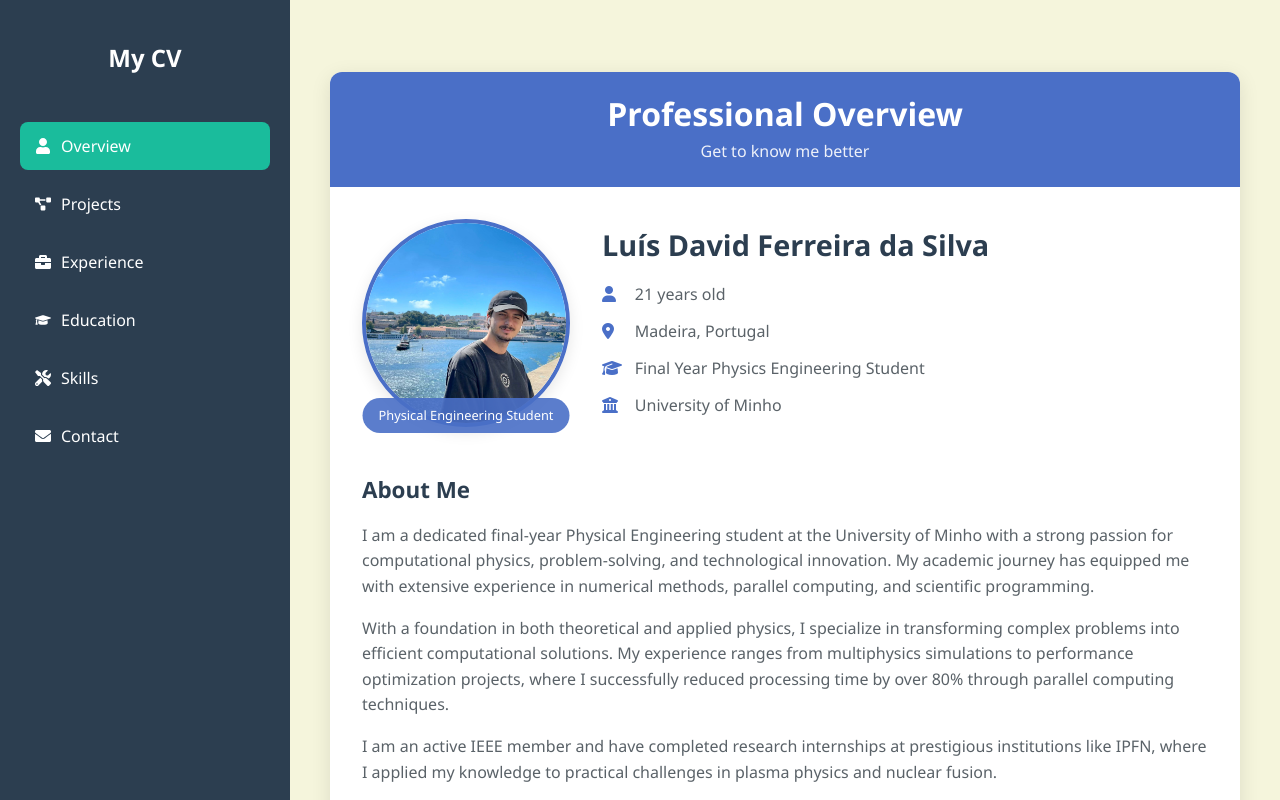
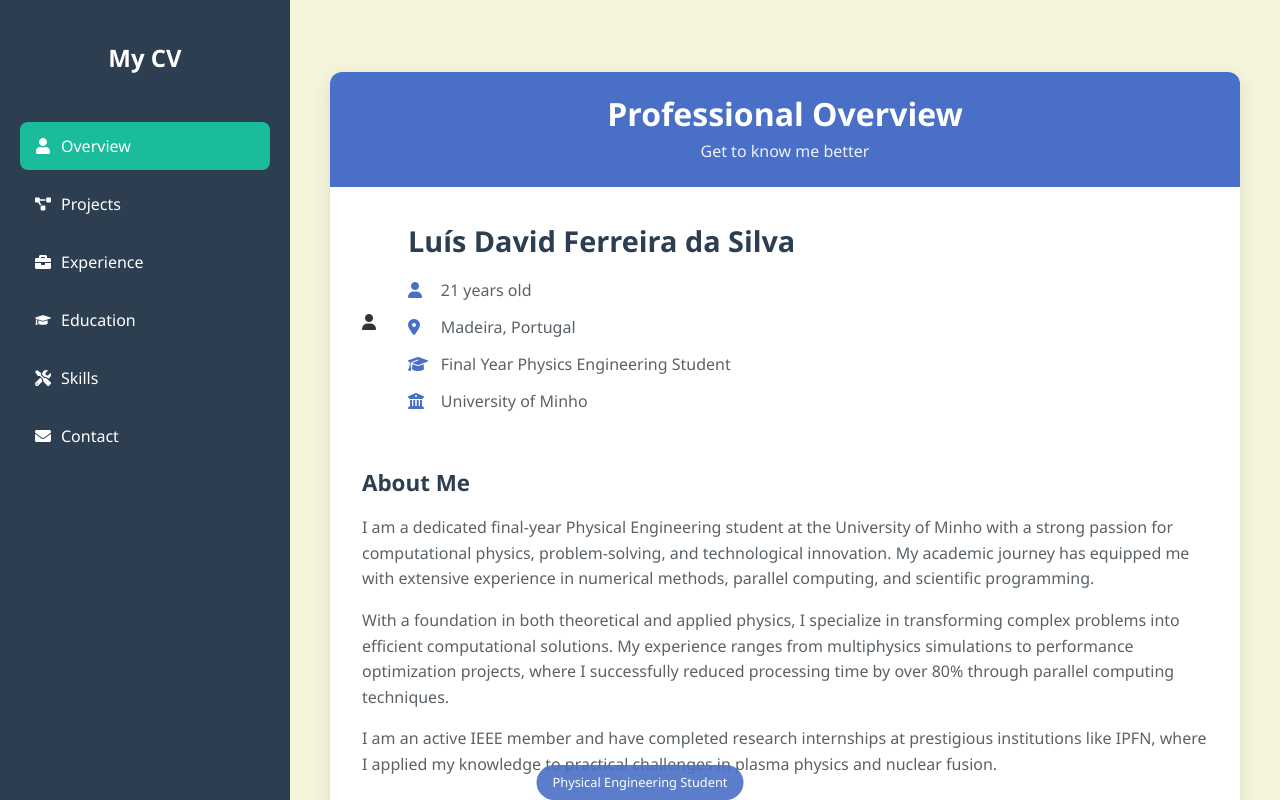
Before and after one commit to UnkowwnPhysics/CV, a React (Vite) app: page / in a window 1280 px wide. Built offline with nearby package versions, Linux system fonts and the light colour scheme.

Commit message:
Update Overview.tsx

```diff
--- a/src/components/MainContent/Overview.tsx
+++ b/src/components/MainContent/Overview.tsx
@@ -1,9 +1,7 @@
-import React, { useState } from 'react';
+import React from 'react';
 import './Overview.css';
 
 const Overview: React.FC = () => {
-  const [imageError, setImageError] = useState(false);
-
   return (
     <div className="overview-container">
       <div className="overview-header">
@@ -13,19 +11,10 @@ const Overview: React.FC = () => {
 
       <div className="overview-content">
         <div className="profile-section">
-          <div className="profile-photo-container">
-            {!imageError ? (
-              <img
-                src={`${process.env.PUBLIC_URL}/images/profile.jpeg`}
-                alt="Luís David Ferreira da Silva"
-                className="profile-photo"
-                onError={() => setImageError(true)}
-              />
-            ) : (
-              <div className="profile-photo-placeholder">
-                <i className="fas fa-user"></i>
-              </div>
-            )}
+          <div className="profile-icon-container">
+            <div className="profile-icon">
+              <i className="fas fa-user"></i>
+            </div>
             <div className="photo-overlay">
               <span>Physical Engineering Student</span>
             </div>
```
